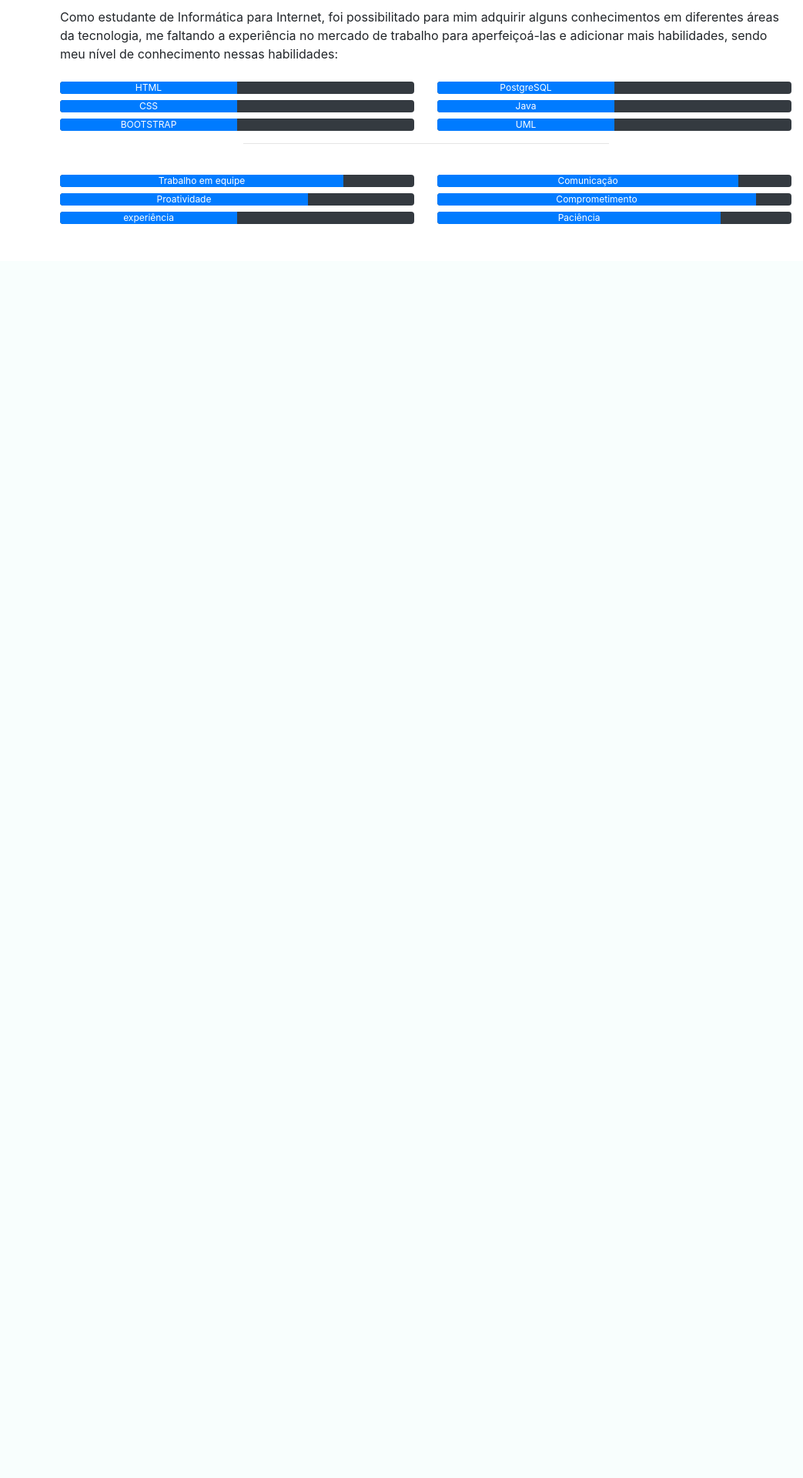
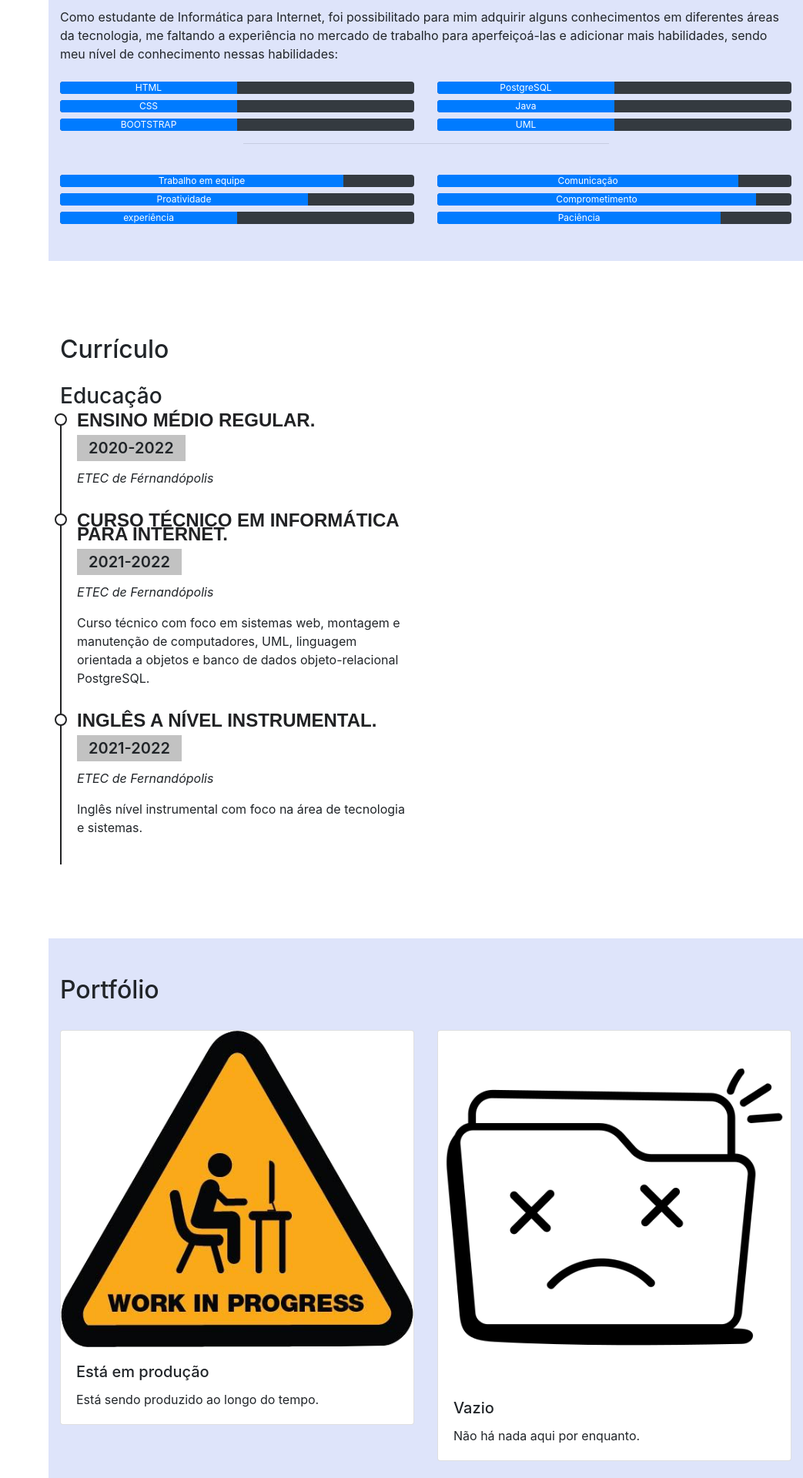
Before and after one commit to viniciussouza429/portfolio, a Flask app: page / in a window 1280 px wide. Shown: the part 1600-3520 px from the top of the page at 77% size, without its empty margins (237-1280 px from the left). Before the commit the page ends 1891 px from the top, so only its background shows below. Run offline with Flask 2, Linux system fonts and the light colour scheme; some libraries are stand-ins or nearby versions.

Commit message:
portifolio

```diff
--- a/static/script.js
+++ b/static/script.js
@@ -10,3 +10,17 @@ menuMobile.addEventListener("click", () => {
     : menuMobile.classList.replace("bi-x", "bi-list");
     body.classList.toggle("menu-nav-active");
 });
+
+
+/* fecha menu quando clicar no item e muda ele para list */
+
+const navItem = document.querySelectorAll('.nav-item');
+
+navItem.forEach(item => {
+    item.addEventListener("click", () => {
+            if (body.classList.contains("menu-nav-active")) {
+                body.classList.remove("menu-nav-active")
+                menuMobile.classList.replace("bi-x", "bi-list")
+            }
+    })
+})
--- a/static/style.css
+++ b/static/style.css
@@ -5,6 +5,7 @@ html, body {
     font-family: Lato, Arial;
     width: 100%;
     height: 100%;
+    scroll-behavior: smooth;
 }
 
 
@@ -123,6 +124,11 @@ section#inicio div#arraste a {
 }
 
 
+
+
+
+
+
 i.menu-mobile {
     position:fixed;
     color:white;
@@ -168,3 +174,68 @@ i.menu-mobile {
         margin-left:0px;
     }
 }
+
+
+*::-webkit-scrollbar {
+    width: 10px;
+  }
+
+  *::-webkit-scrollbar-track {
+    width: 12px;
+    box-shadow: inset 0 0 .3rem #00000050;
+    background-color: white ;
+  }
+
+  *::-webkit-scrollbar-thumb {
+    background-color: #39393d;
+  }
+
+
+.section-bg {
+    background-color: #dee4fa;
+  }
+
+
+.cv .cv-tittle {
+    font-weight: 700;
+    margin-top: 20px;
+    margin-bottom: 20px;
+    color: #140a2c;
+}
+
+.cv .cv-item {
+    padding: 0 0 20px 20px;
+    margin-top: -2px;
+    border-left: 2px solid #212224;
+    position: relative;
+}
+
+
+.cv .cv-item h4 {
+    line-height: 18px;
+    font-weight: 600;
+    text-transform: uppercase;
+    font-family: "Poppins", sans-serif;
+    color: #212224;
+    margin-bottom: 10px;
+}
+
+.cv .cv-item h5 {
+    background: #c2c2c2;
+    padding: 5px 15px;
+    display: inline-block;
+    font-weight: 600;
+    margin-bottom: 10px;
+}
+
+.cv .cv-item::before {
+    content: "";
+    position: absolute;
+    top: 0;
+    left:-9px;
+    width: 16px;
+    height: 16px;
+    border: 2px solid #212224;
+    background: white;
+    border-radius: 50%;
+}
--- a/templates/index.html
+++ b/templates/index.html
@@ -60,16 +60,21 @@
             </li>
 
             <li class="nav-item">
-              <a class="nav-link" href="#portifolio"
-                ><i class="bi bi-box2"></i>Portifólio</a
+                <a class="nav-link" href="#curriculo"
+                  ><i class="bi bi-archive"></i>Currículo</a
+                >
+              </li>
+
+            <li class="nav-item">
+              <a class="nav-link" href="#portfolio"
+                ><i class="bi bi-box2"></i>Portfólio</a
               >
             </li>
 
 
             <li class="nav-item">
               <a class="nav-link" href="#contato"
-                ><i class="bi bi-envelope"></i>Contato</a
-              >
+                ><i class="bi bi-envelope"></i>Contato</a>
             </li>
           </ul>
         </nav>
@@ -235,11 +240,88 @@
             </div>
       </section>
 
-      <section class="">
+      <section id="curriculo" class="mt-5 cv">
+            <div class="container pb-5">
+                <h2 class="pb-3 pt-5">Currículo</h2>
+                <div class="row">
+                    <div class="col-md-6">
+                        <h3>Educação</h3>
 
+                        <div class="cv-item">
+                                <h4>Ensino médio regular.</h4>
+                                <h5>2020-2022</h5>
+                                <p><em>ETEC de Férnandópolis</em></p>
+
+                        </div>
+
+                        <div class="cv-item">
+                            <h4>Curso técnico em Informática para Internet.</h4>
+                            <h5>2021-2022</h5>
+                            <p><em>ETEC de Fernandópolis</em></p>
+                            <p>Curso técnico com foco em sistemas web, montagem e manutenção de computadores, UML, linguagem orientada a objetos e banco de dados objeto-relacional PostgreSQL.</p>
+                        </div>
+
+                        <div class="cv-item">
+                            <h4>Inglês a nível instrumental.</h4>
+                            <h5>2021-2022</h5>
+                            <p><em>ETEC de Fernandópolis</em></p>
+                            <p>Inglês nível instrumental com foco na área de tecnologia e sistemas.</p>
+                        </div>
+
+
+
+
+                    </div>
+                </div>
+            </div>
       </section>
 
+      <section id="portfolio" class="section-bg mt-5">
+
+        <div class="container pb-5 pt-5">
+
+            <h2 class="pb-4">Portfólio</h2>
+
+            <div class="row row-cols-1 row-cols-md-3 g-4">
+                <div class="col">
+                  <div class="card">
+                    <img src="../static/img/progresso.png" class="card-img-top" alt="Em progresso">
+                    <div class="card-body">
+                      <h5 class="card-title">Está em produção</h5>
+                      <p class="card-text">Está sendo produzido ao longo do tempo.</p>
+                    </div>
+                  </div>
+                </div>
+                <div class="col">
+                  <div class="card">
+                    <img src="../static/img/empty-folder.png" class="card-img-top" alt="vazio">
+                    <div class="card-body">
+                      <h5 class="card-title">Vazio</h5>
+                      <p class="card-text">Não há nada aqui por enquanto.</p>
+                    </div>
+                  </div>
+                </div>
+
+
+        </div>
+    </section>
     </main>
+
+
+
+
+
+
+
+
+
+
+
+
+
+
+
+
 
     <script src="../static/script.js"></script>
     <script
```
Also changed, not shown: static/img/empty-folder.png (added), static/img/progresso.png (added).
